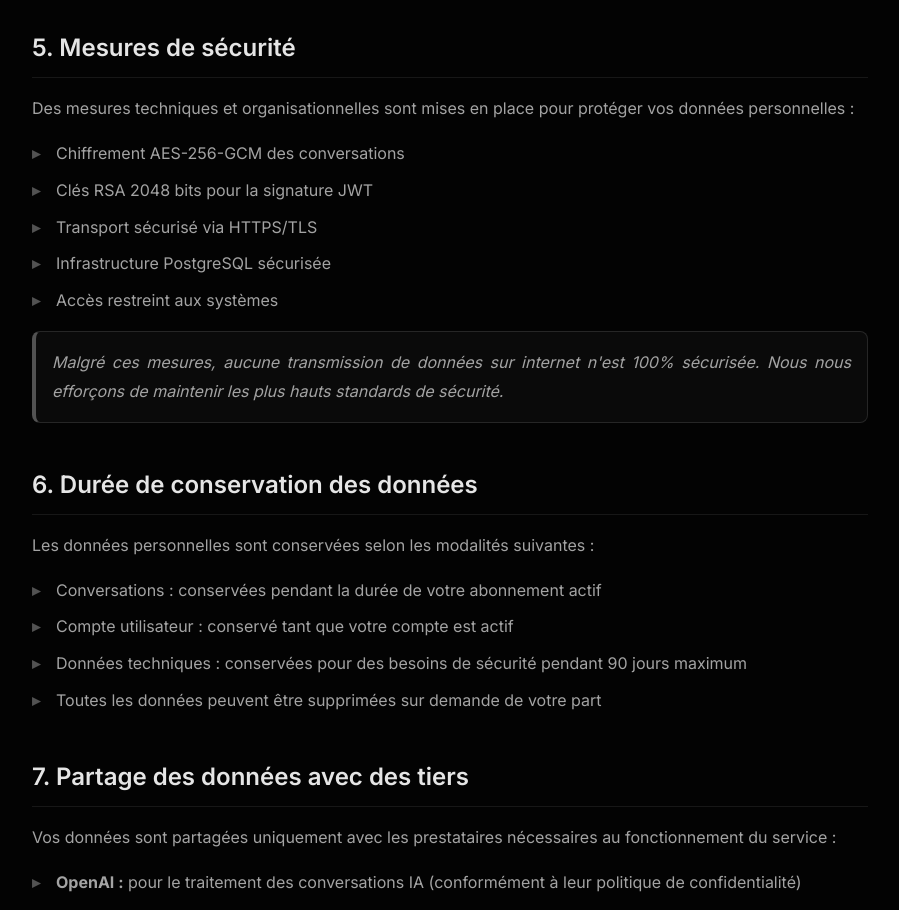
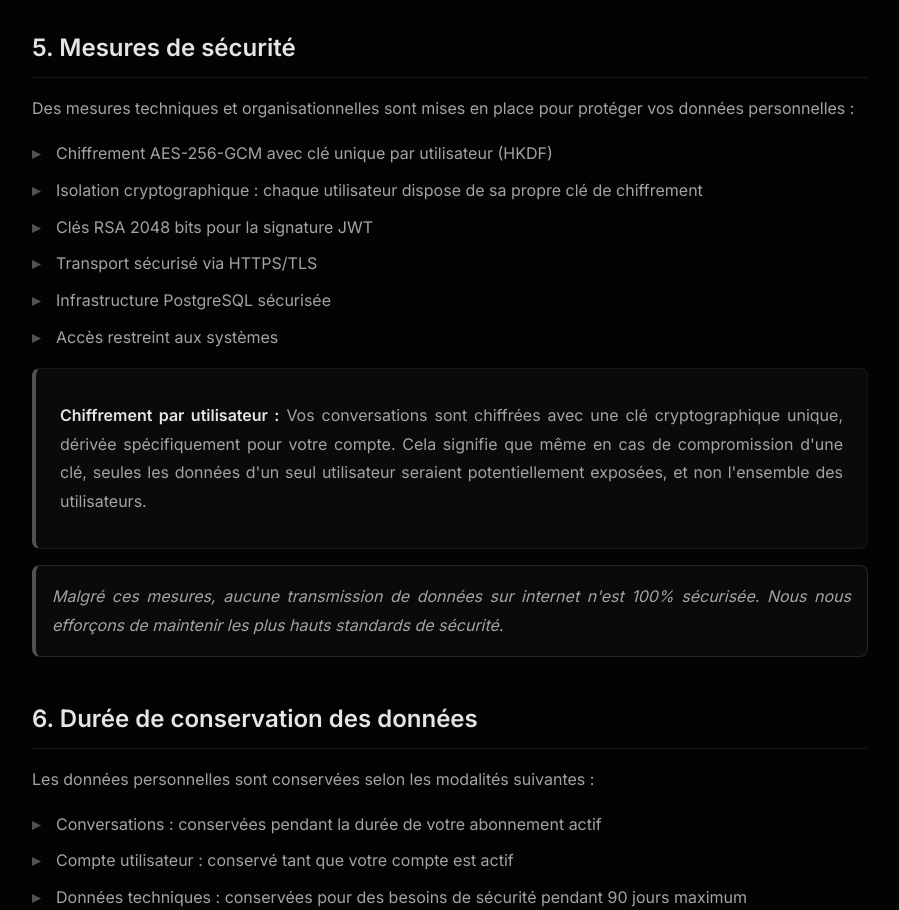
Before and after one commit to LofoWalker/Serenia, an Angular app in the folder frontend/: page /privacy-policy in a window 1280 px wide. Shown: the part 1720-2630 px from the top of the page, without its empty margins (190-1089 px from the left). Built offline with nearby package versions, Linux system fonts and the light colour scheme.

Commit message:
feat: Update front to inform users from new encryption feature

```diff
--- a/frontend/src/app/features/privacy-policy/privacy-policy.component.html
+++ b/frontend/src/app/features/privacy-policy/privacy-policy.component.html
@@ -82,6 +82,13 @@
           <li>{{ measure }}</li>
         }
       </ul>
+      <div class="policy-info">
+        <p>
+          <strong>Chiffrement par utilisateur :</strong> Vos conversations sont chiffrées avec une clé cryptographique
+          unique, dérivée spécifiquement pour votre compte. Cela signifie que même en cas de compromission d'une clé,
+          seules les données d'un seul utilisateur seraient potentiellement exposées, et non l'ensemble des utilisateurs.
+        </p>
+      </div>
       <p class="policy-note">
         Malgré ces mesures, aucune transmission de données sur internet n'est 100% sécurisée.
         Nous nous efforçons de maintenir les plus hauts standards de sécurité.
--- a/frontend/src/app/features/privacy-policy/privacy-policy.component.ts
+++ b/frontend/src/app/features/privacy-policy/privacy-policy.component.ts
@@ -40,7 +40,8 @@ export class PrivacyPolicyComponent {
    * Informations sur les mesures de sécurité techniques.
    */
   securityMeasures = [
-    'Chiffrement AES-256-GCM des conversations',
+    'Chiffrement AES-256-GCM avec clé unique par utilisateur (HKDF)',
+    'Isolation cryptographique : chaque utilisateur dispose de sa propre clé de chiffrement',
     'Clés RSA 2048 bits pour la signature JWT',
     'Transport sécurisé via HTTPS/TLS',
     'Infrastructure PostgreSQL sécurisée',
```
